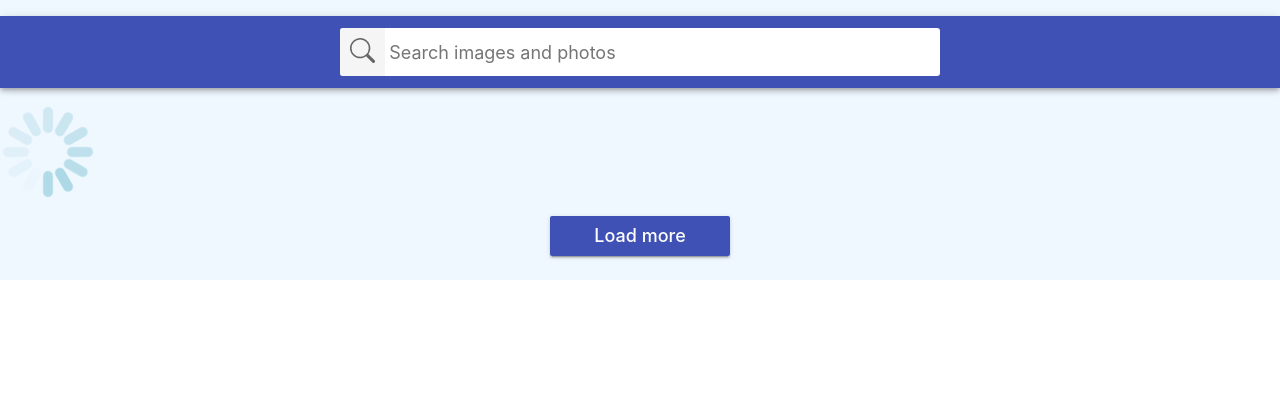
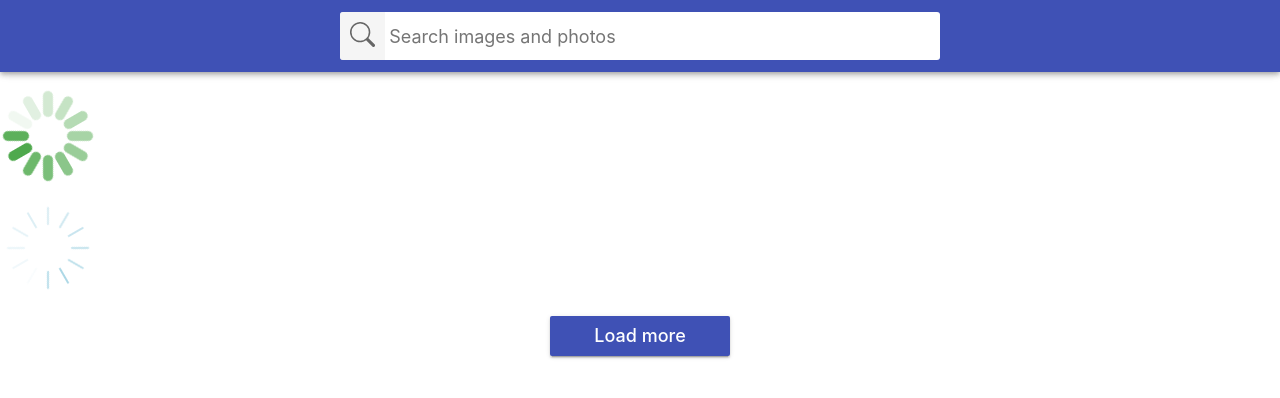
Before and after one commit to TatianaKh0301/goit-react-hw-03-image-finder, a React (Create React App) app: page / in a window 1280 px wide. Both pictures are taken after typing "Sample" into the empty fields and a click on the button "Search". Shown: the top 398 px of the page. Built offline with nearby package versions, Linux system fonts and the light colour scheme.

Commit message:
add error messages and library react-toastify

```diff
--- a/src/components/App/App.jsx
+++ b/src/components/App/App.jsx
@@ -1,10 +1,13 @@
 import React, {Component} from "react";
-import { ToastContainer } from 'react-toastify';
+import { ToastContainer} from 'react-toastify';
+import { RotatingLines } from  'react-loader-spinner';
+
 import { SearchBar } from "../SearchBar";
+import { Loader } from "components/Loader";
 import { Button } from "../Button";
-import {AppWrapper } from "./App.styled";
+import {AppWrapper, SpinerWrapper } from "./App.styled";
 import { ImageGallery } from "components/ImageGallery/ImageGallery";
-import { RotatingLines } from  'react-loader-spinner';
+
 
 const APIkey = '30028288-057bf7cd6d2ddc6419712f1dc';
 
@@ -13,19 +16,25 @@ export class App extends Component {
     imagesTitle: '',
     images: null,
     isLoader: false,
+    error: null,
   };
 
 
   componentDidUpdate(prevProps, prevState) {
     const requestValue=this.state.imagesTitle;
     const page = 1;
+
     if (prevState.imagesTitle !== this.state.imagesTitle) {
-      this.setState({isLoader: true});
+      this.setState({isLoader: true, images: null});
       setTimeout(() => {
         fetch(`https://pixabay.com/api/?q=${requestValue}&page=${page}&key=${APIkey}&image_type=photo&orientation=horizontal&per_page=12`)
       .then(response => response.json())
-      .then(data => this.setState({images: data}));
-      this.setState({isLoader: false});
+      .then(data => {
+        if (data.hits.length === 0) { return Promise.reject(new Error(`There are no images ${ requestValue }`)) }
+        this.setState({images: data})
+      })
+      .catch(error => this.setState({ error }))
+      .finally (() => this.setState({isLoader: false}));
       }, 5000);
 
     }
@@ -37,21 +46,28 @@ export class App extends Component {
   };
 
   render() {
+    const { images, isLoader,  error } = this.state;
+    console.log("error", error);
     return (
       <AppWrapper>
-        <ToastContainer/>
         <SearchBar onSubmit={this.handleFormSubmit}/>
+        {error && <div>{error.message}</div>}
+        <Loader />
         {/* {this.state.isLoader && <Loader />} */}
-        {this.state.isLoader && <RotatingLines
+        {isLoader && <SpinerWrapper>
+                          <RotatingLines
                               strokeColor="lightblue"
-                                    strokeWidth="5"
-                                    animationDuration="0.75"
+                              strokeWidth="1"
+                              nimationDuration="0.75"
                               width="96"
                               visible={true}
                           />
+                      </SpinerWrapper>
+
         }
-        {this.state.images && <ImageGallery imagesFind={this.state.images.hits}/> }
+        {images && <ImageGallery imagesFind={images.hits}/> }
         <Button />
+        <ToastContainer/>
       </AppWrapper>
     );
   }
--- a/src/components/App/App.styled.js
+++ b/src/components/App/App.styled.js
@@ -5,5 +5,9 @@ export const AppWrapper = styled.div`
     grid-template-columns: 1fr;
     grid-gap: 16px;
     padding-bottom: 24px;
-    background-color: aliceblue;
 `;
+
+export const SpinerWrapper = styled.div`
+    width: 100%;
+    height: 100%;
+`;
--- a/src/components/SearchBar/SearchBar.jsx
+++ b/src/components/SearchBar/SearchBar.jsx
@@ -1,6 +1,6 @@
 import React, { Component } from "react";
 import {BsSearch} from "react-icons/bs";
-import { ToastContainer, toast } from 'react-toastify';
+import { toast } from 'react-toastify';
 import 'react-toastify/dist/ReactToastify.css';
 import { SearchbarHeader, SearchForm, SearchFormButton, SearchFormButtonLabel, SearchFormInput } from "./SearchBar.styled";
 
@@ -15,6 +15,7 @@ export class SearchBar extends Component {
 
     handleSubmit = event => {
         event.preventDefault();
+
         if(this.state.imagesTitle.trim() ==='') {
             toast.error('Please, write a value!', {
                 position: "top-center",
@@ -36,7 +37,7 @@ export class SearchBar extends Component {
     render() {
         return(
             <SearchbarHeader>
-                <ToastContainer/>
+
                 <SearchForm onSubmit={this.handleSubmit}>
                     < SearchFormButton type="submit">
                         <BsSearch size="25"/>
```
Lines whose indentation alone changed are shown as unchanged.
